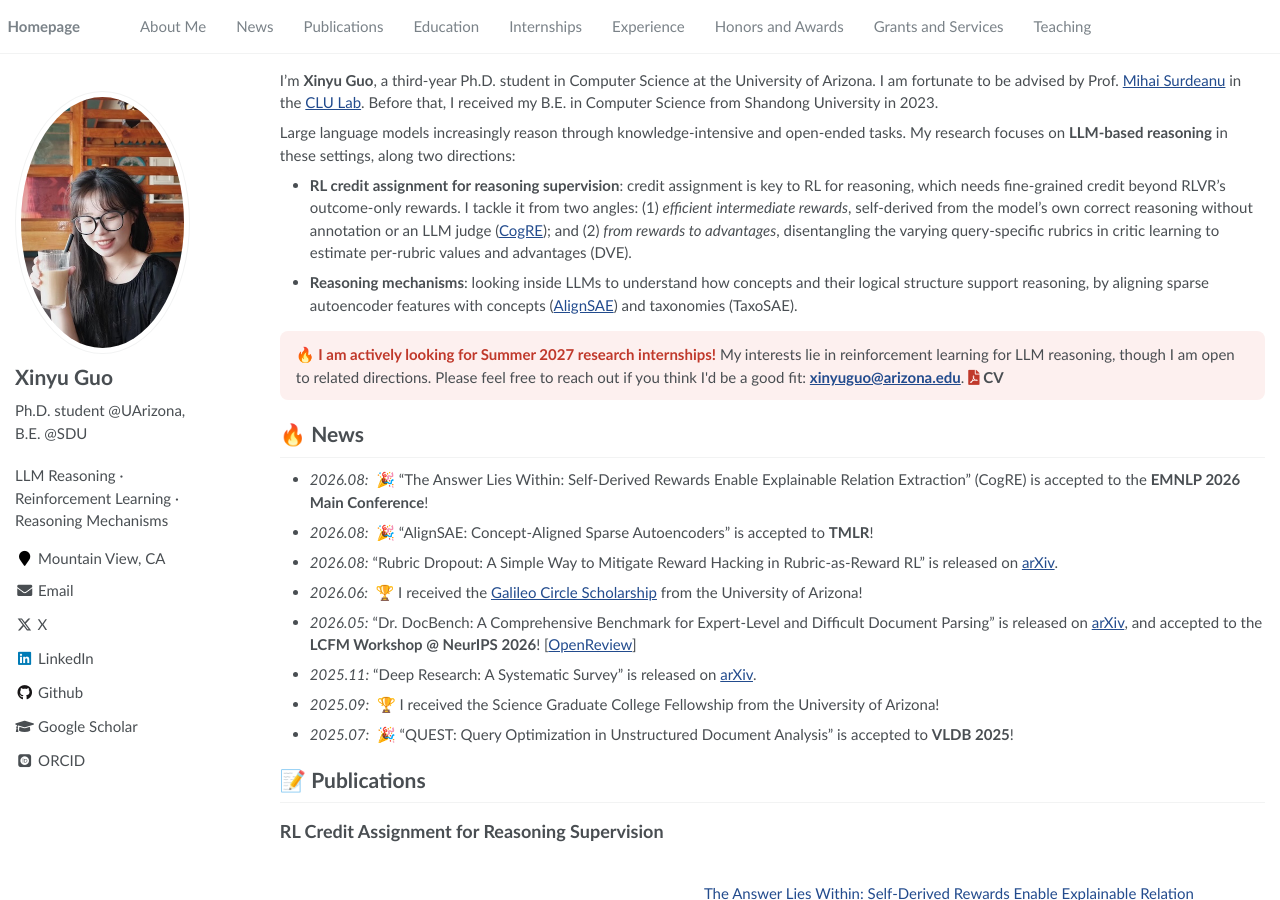
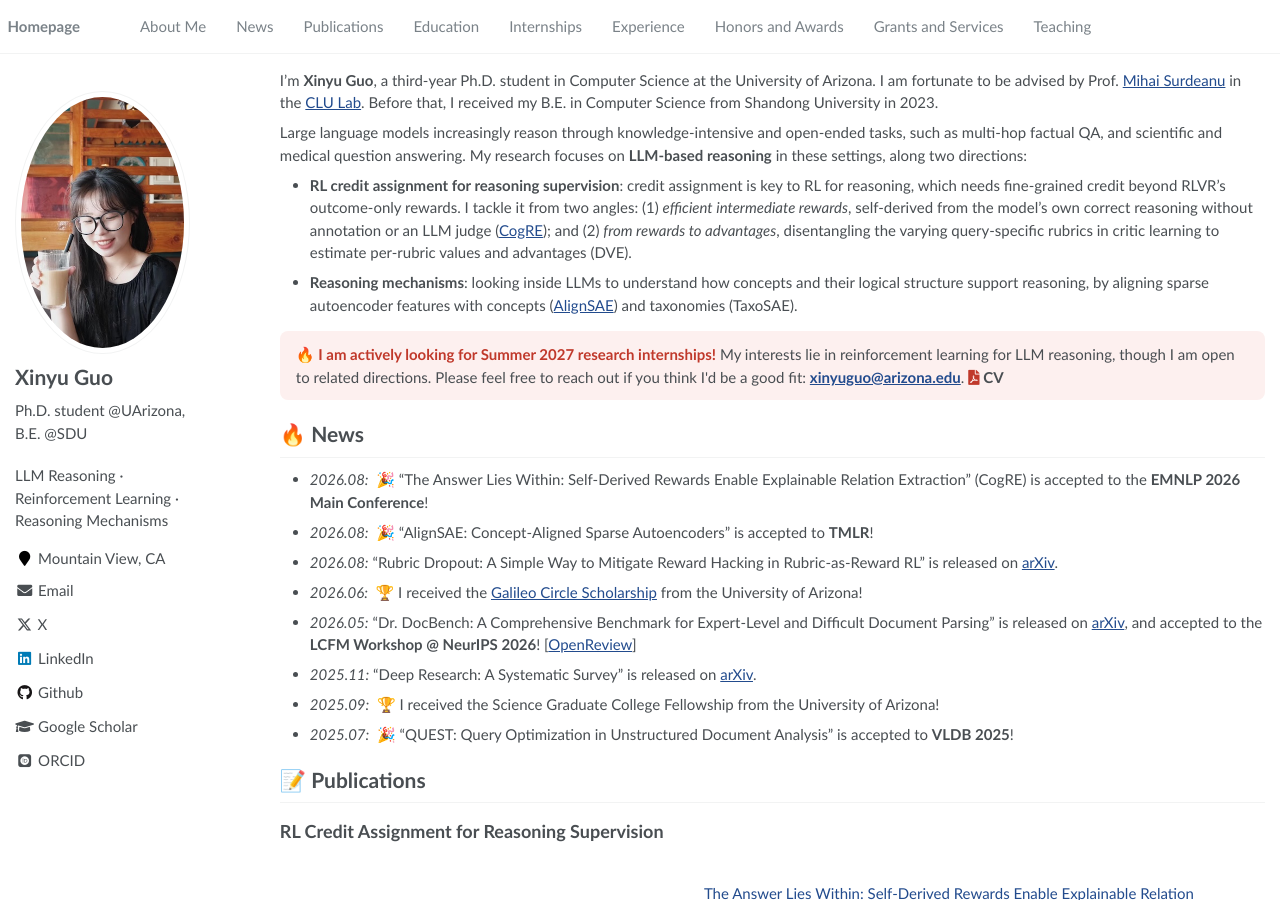
Before and after one commit to xinnyuguo/xinnyuguo.github.io, a Jekyll site: the page built from _pages/about.md, in a window 1280 px wide and 900 px high. Built offline with Jekyll 4.4.1, drawn with Linux system fonts in a browser that asks for light colours; some web fonts are replaced.

Commit message:
Add task examples to research framing
Co-Authored-By: Claude Opus 5.5 (1M context) <noreply@anthropic.com>

```diff
--- a/_pages/about.md
+++ b/_pages/about.md
@@ -18,7 +18,7 @@ redirect_from:
 <span class='anchor' id='about-me'></span>
 I'm **Xinyu Guo**, a third-year Ph.D. student in Computer Science at the University of Arizona. I am fortunate to be advised by Prof. <a href="https://surdeanu.cs.arizona.edu/mihai/">Mihai Surdeanu</a> in the <a href="https://clulab.org/">CLU Lab</a>. Before that, I received my B.E. in Computer Science from Shandong University in 2023.
 
-Large language models increasingly reason through knowledge-intensive and open-ended tasks. My research focuses on **LLM-based reasoning** in these settings, along two directions:
+Large language models increasingly reason through knowledge-intensive and open-ended tasks, such as multi-hop factual QA, and scientific and medical question answering. My research focuses on **LLM-based reasoning** in these settings, along two directions:
 
 - **RL credit assignment for reasoning supervision**: credit assignment is key to RL for reasoning, which needs fine-grained credit beyond RLVR's outcome-only rewards. I tackle it from two angles: (1) *efficient intermediate rewards*, self-derived from the model's own correct reasoning without annotation or an LLM judge ([CogRE](https://arxiv.org/abs/2510.06198)); and (2) *from rewards to advantages*, disentangling the varying query-specific rubrics in critic learning to estimate per-rubric values and advantages (DVE).
 - **Reasoning mechanisms**: looking inside LLMs to understand how concepts and their logical structure support reasoning, by aligning sparse autoencoder features with concepts ([AlignSAE](https://arxiv.org/abs/2512.02004)) and taxonomies (TaxoSAE).
```
Also changed, not shown: 1 other file.
